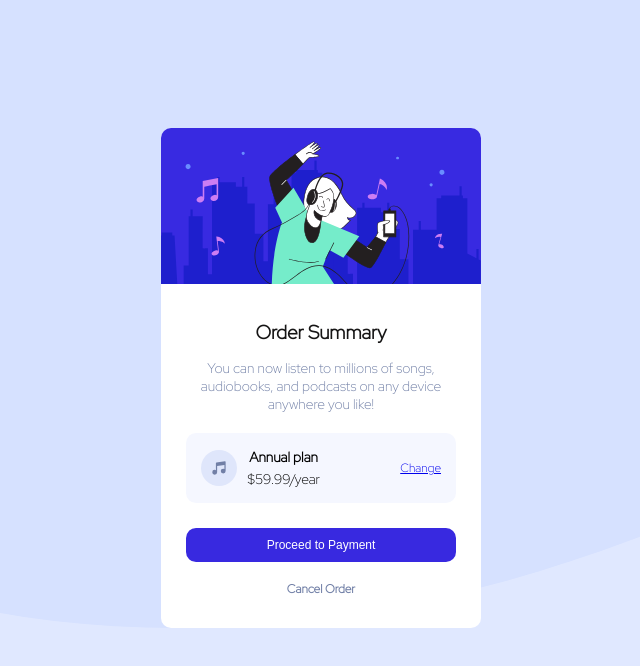
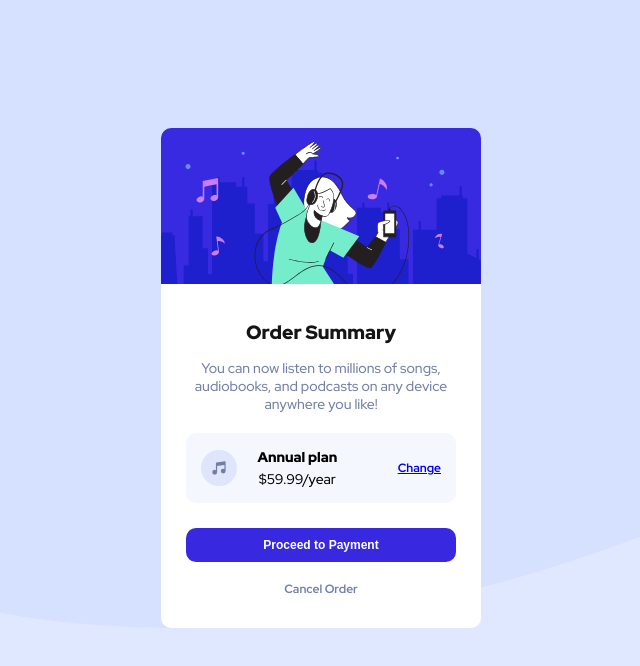
Before and after one commit to Davethadev/Order-summary-component, a plain HTML site: page index.html in a window 1280 px wide. Shown: the whole page, without its empty margins (319-959 px from the left). Drawn offline with Linux system fonts and the light colour scheme.

Commit message:
update font and style

```diff
--- a/index.html
+++ b/index.html
@@ -25,13 +25,13 @@
     <div id="card-details">
       <img src="./images/icon-music.svg" alt="" class="music-icon">
         <div id="sub-text">
-          <div class="bold">Annual plan</div>
+          <div class="plan">Annual plan</div>
           <div class="price">$59.99/year</div>
         </div>
         <a href="#" class="sub-link">Change</a>
     </div>
     <button>Proceed to Payment</button>
-    <div class="bold"><a id="cancel-link" href="#">Cancel Order</a></div>
+    <div><a id="cancel-link" href="#">Cancel Order</a></div>
     </div>
   </div>
 
--- a/styles.css
+++ b/styles.css
@@ -1,4 +1,4 @@
-@import url('https://fonts.googleapis.com/css2?family=Red+Hat+Display:wght@300&display=swap');
+@import url('https://fonts.googleapis.com/css2?family=Red+Hat+Display:wght@500;700;900&display=swap');
 
 body {
     font-family: 'Red Hat Display', sans-serif;
@@ -25,19 +25,21 @@ img {
 }
 
 #header-text {
-    font-weight: bolder;
+    font-weight: 900;
     font-size: larger;
     color: rgb(22, 21, 21);
 }
 
 #description > p {
     font-size: 14px;
+    font-weight: 500;
     color: hsl(224, 23%, 55%);
     margin-bottom: 20px;
 }
 
 .sub-link {
     font-size: 12px;
+    font-weight: 700;
 }
 
 .sub-link:active {
@@ -53,8 +55,6 @@ img {
     display: flex;
     align-items: center;
     justify-content: space-between;
-    /* background-color: hsl(225, 100%, 94%); */
-    /* background-color:  hsl(224, 23%, 55%); */
     background-color: hsl(225, 100%, 98%);
     padding: 15px;
     border-radius: 10px;
@@ -64,7 +64,7 @@ img {
     display: flex;
     flex-direction: column;
     padding: 0;
-    margin-left: -70px;
+    margin-left: -40px;
     font-size: 14px;
     gap: 4px;
 }
@@ -73,13 +73,9 @@ img {
     width: 15%;
 }
 
-.bold {
+.plan {
     font-weight: 900;
 }
-
-/* .price {
-    margin-left: -4px;
-} */
 
 button {
     display: block;
@@ -87,7 +83,7 @@ button {
     background-color: hsl(245, 75%, 52%);
     color: white;
     width: 100%;
-    font-weight: 500;
+    font-weight: 700;
     border: none;
     border-radius: 10px;
     padding: 10px 0;
@@ -103,6 +99,7 @@ button:active {
     text-decoration: none;
     color: black;
     font-size: 12px;
+    font-weight: 700;
     color: hsl(224, 23%, 55%);
 }
 
```
